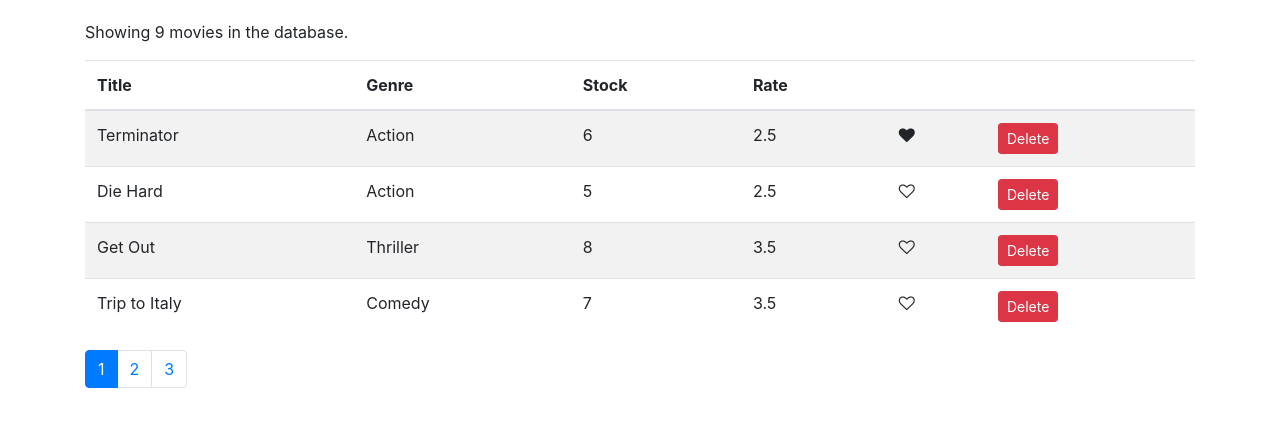
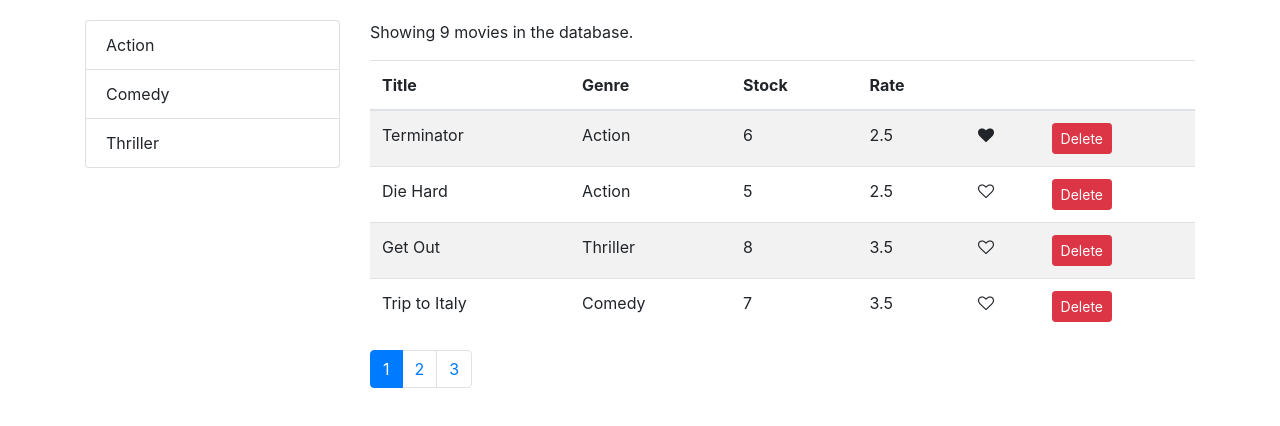
Before and after one commit to html546/react-movie, a React (Create React App) app: page / in a window 1280 px wide. Shown: the top 426 px of the page. Built offline with nearby package versions, Linux system fonts and the light colour scheme.

Commit message:
添加筛选列表

```diff
--- /dev/null
+++ b/src/components/common/listgroup.jsx
@@ -0,0 +1,16 @@
+import React from "react";
+
+const ListGroup = props => {
+  const { items, textProperty, valueProperty } = props;
+  return (
+    <ul className="list-group">
+      {items.map(item => (
+        <li key={item[valueProperty]} className="list-group-item">
+          {item[textProperty]}
+        </li>
+      ))}
+    </ul>
+  );
+};
+
+export default ListGroup;
--- a/src/components/movies.jsx
+++ b/src/components/movies.jsx
@@ -1,15 +1,24 @@
 import React, { Component } from "react";
 import { getMovies } from "../services/fakeMovieService";
+import { getGenres } from "../services/fakeGenreService";
 import Like from "./common/like";
+import ListGroup from "./common/listgroup";
 import Pagination from "./common/pagination";
 import { paginate } from "../utils/paginate";
 
 class Movies extends Component {
   state = {
+    movies: [],
+    pageSize: 4,
+    currentPage: 1,
+    genres: []
+  };
+  componentDidMount() {
+    this.setState({
       movies: getMovies(),
-    pageSize: 4,
-    currentPage: 1
-  };
+      genres: getGenres()
+    });
+  }
   handleDelete = movie => {
     const movies = this.state.movies.filter(m => m._id !== movie._id);
     this.setState({ movies });
@@ -29,14 +38,26 @@
       currentPage: page
     });
   };
+  handleGenreSelect = genre => {
+    console.log(genre);
+  };
 
   render() {
     const { length: count } = this.state.movies;
     const { pageSize, currentPage, movies } = this.state;
     if (count === 0) return <p>There are no movies in the database.</p>;
-    const movies1= paginate(movies, currentPage, pageSize);
+    const movies1 = paginate(movies, currentPage, pageSize);
     return (
-      <div>
+      <div className="row">
+        <div className="col-3">
+          <ListGroup
+            items={this.state.genres}
+            onItemSelect={this.handleGenreSelect}
+            textProperty="name"
+            valueProperty="_id"
+          />
+        </div>
+        <div className="col">
           <p>Showing {count} movies in the database.</p>
           <table className="table table-striped table-hover">
             <thead>
@@ -81,6 +102,7 @@
             onPageChange={this.handlePageChange}
           />
         </div>
+      </div>
     );
   }
 }
```
Lines whose indentation alone changed are shown as unchanged.
